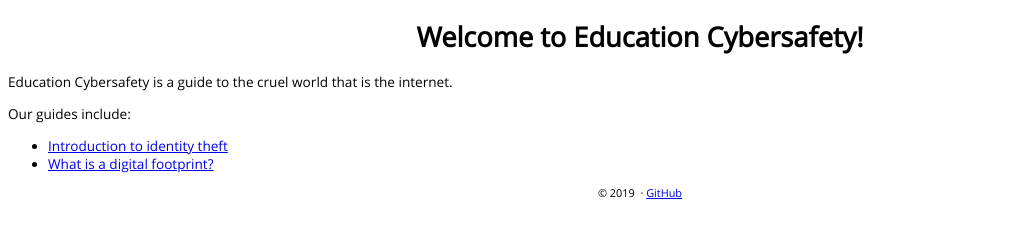
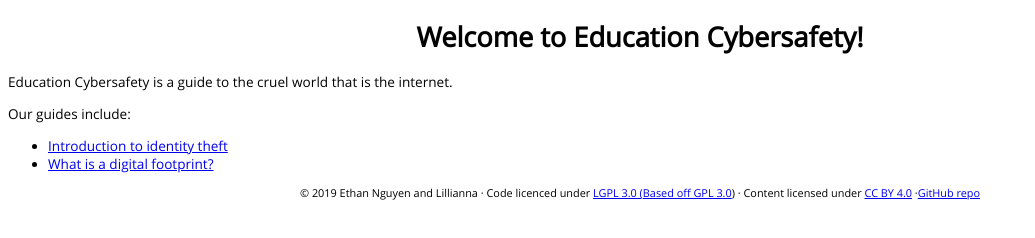
Before and after one commit to TheDragonFire961/education-cybersafety, a plain HTML site: page index.html in a window 1280 px wide. Shown: the whole page, without its empty margins (0-1035 px from the left). Drawn offline with Linux system fonts and the light colour scheme.

Commit message:
Update license footers
Footers now include:
*Proper copyright notices (no Lilly's last name for privacy reasons, but it should work)
*Licence links to LGPL 3.0, GPL 3.0 and CC BY 4.0
*Repo now tacked onto end of GitHub link

```diff
--- a/index.html
+++ b/index.html
@@ -46,7 +46,7 @@
 	</noscript>
 	<!--Contains all _footer_ scripts.-->
 	<div id="footer" class="footer">
-         <span id="list">&copy; 2019 &nbsp;&middot; <a href="https://github.com/TheDragonFire961/education-cybersafety">GitHub</a></span>
+         <span id="list">&copy; 2019 Ethan Nguyen and Lillianna&nbsp;&middot; Code licenced under <a href="https://github.com/TheDragonFire961/education-cybersafety/blob/master/README.md">LGPL 3.0 (<a href="https://github.com/TheDragonFire961/education-cybersafety/blob/master/COPYING.GPL3.0.md">Based off GPL 3.0</a>)&nbsp;&middot; Content licensed under <a href="https://creativecommons.org/licenses/by/4.0/">CC BY 4.0</a>&nbsp;&middot;<a href="https://github.com/TheDragonFire961/education-cybersafety">GitHub repo</a></span>
     </div>
     <div class="nodisplay" id="lowerscriptcontainer">
             <script src="js/error_handler.js"></script>
```
